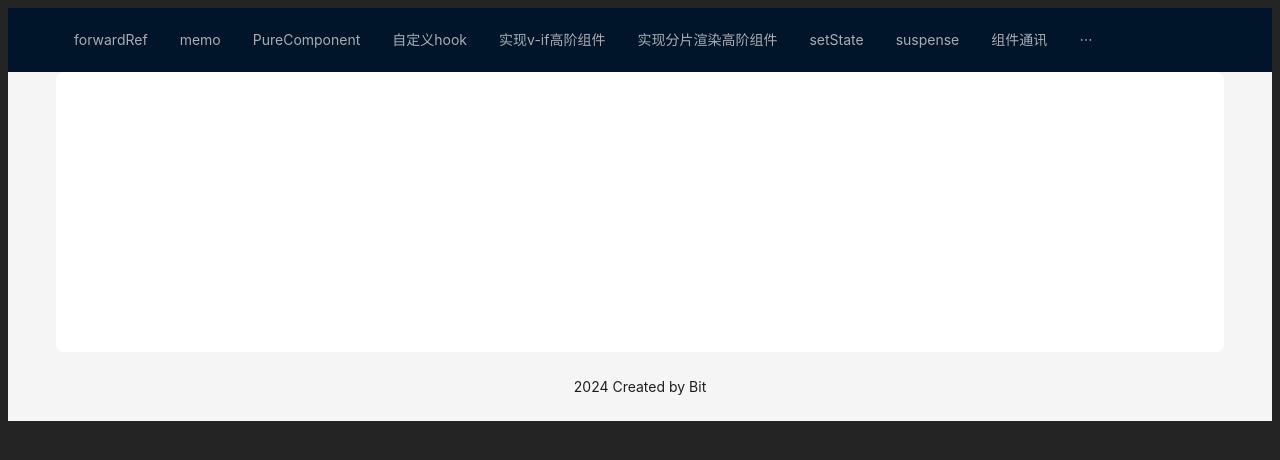
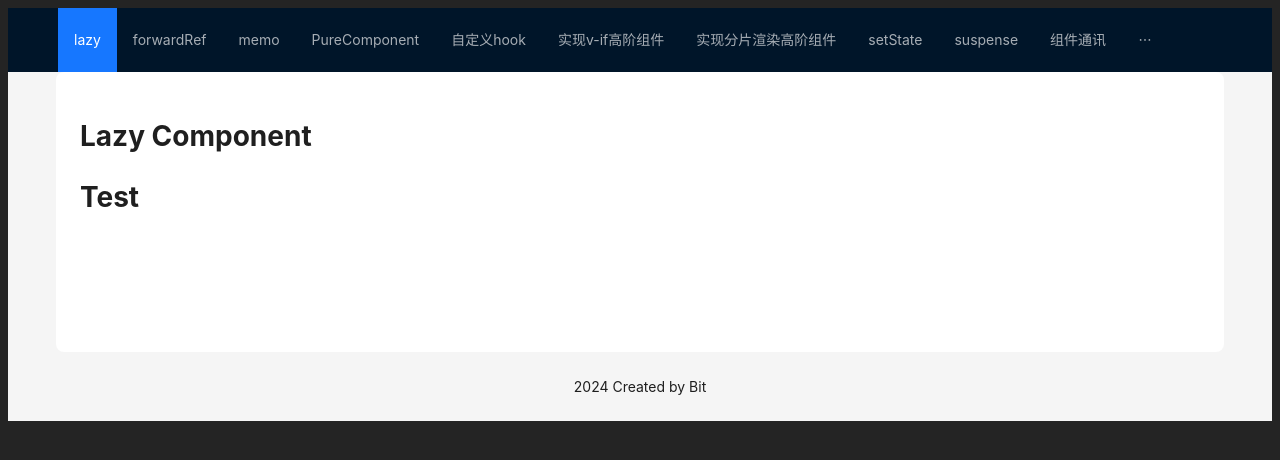
Before and after one commit to yangshijunx/react-point, a React (Vite) app: page /lazy in a window 1280 px wide. Shown: the top 460 px of the page. Built offline with nearby package versions, Linux system fonts and the light colour scheme.

Commit message:
feat: lazy组件

```diff
--- a/src/App.tsx
+++ b/src/App.tsx
@@ -25,6 +25,7 @@ import CustomHook from "./pages/customHook";
 import PureComponentTest from "./pages/pureComponent";
 import MemoIndex from "./pages/memo";
 import ForwardRef from "./pages/forwardref";
+import LazyComponent from "./pages/lazy";
 
 const { Header, Content, Footer } = Layout;
 
@@ -35,7 +36,12 @@ const App: React.FC = () => {
 
   const pages = [
     {
-      path: "forwardRef",
+      path: "/lazy",
+      name: "lazy",
+      component: () => <LazyComponent />,
+    },
+    {
+      path: "/forwardRef",
       name: "forwardRef",
       component: () => <ForwardRef />,
     },
--- /dev/null
+++ b/src/pages/lazy/components/test.tsx
@@ -0,0 +1,9 @@
+const Test = () => {
+  return (
+    <div>
+      <h1>Test</h1>
+    </div>
+  );
+};
+
+export default Test;
--- /dev/null
+++ b/src/pages/lazy/index.tsx
@@ -0,0 +1,40 @@
+import React, { Suspense } from "react";
+import Test from "./components/test";
+
+const NewTest = React.lazy(() => {
+  return new Promise((resolve) => {
+    setTimeout(() => {
+      resolve({
+        default: Test,
+      } as any);
+    }, 2000);
+  });
+});
+
+class LazyComponent extends React.Component<object> {
+  constructor(props: object) {
+    super(props);
+    this.state = {
+      data: [],
+      page: 1,
+      loading: false,
+    };
+  }
+
+  componentDidMount() {
+    console.log("componentDidMount");
+  }
+
+  render() {
+    return (
+      <>
+        <h1>Lazy Component</h1>
+        <Suspense fallback={<div>Loading...</div>}>
+          <NewTest />
+        </Suspense>
+      </>
+    );
+  }
+}
+
+export default LazyComponent;
```
